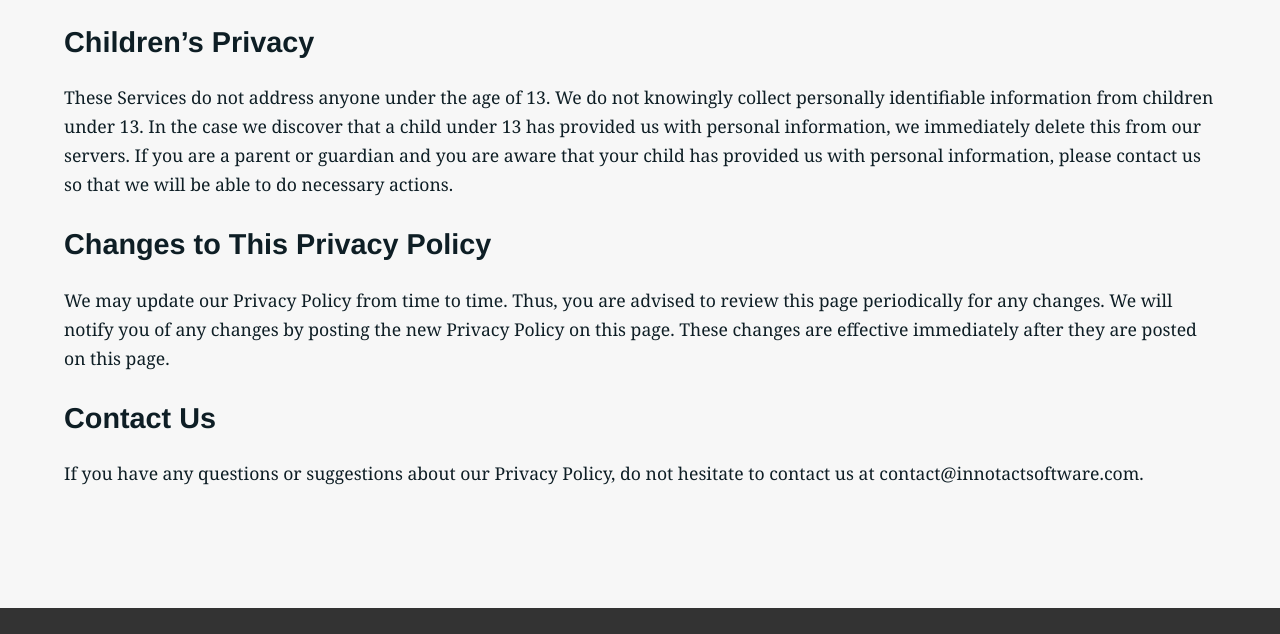
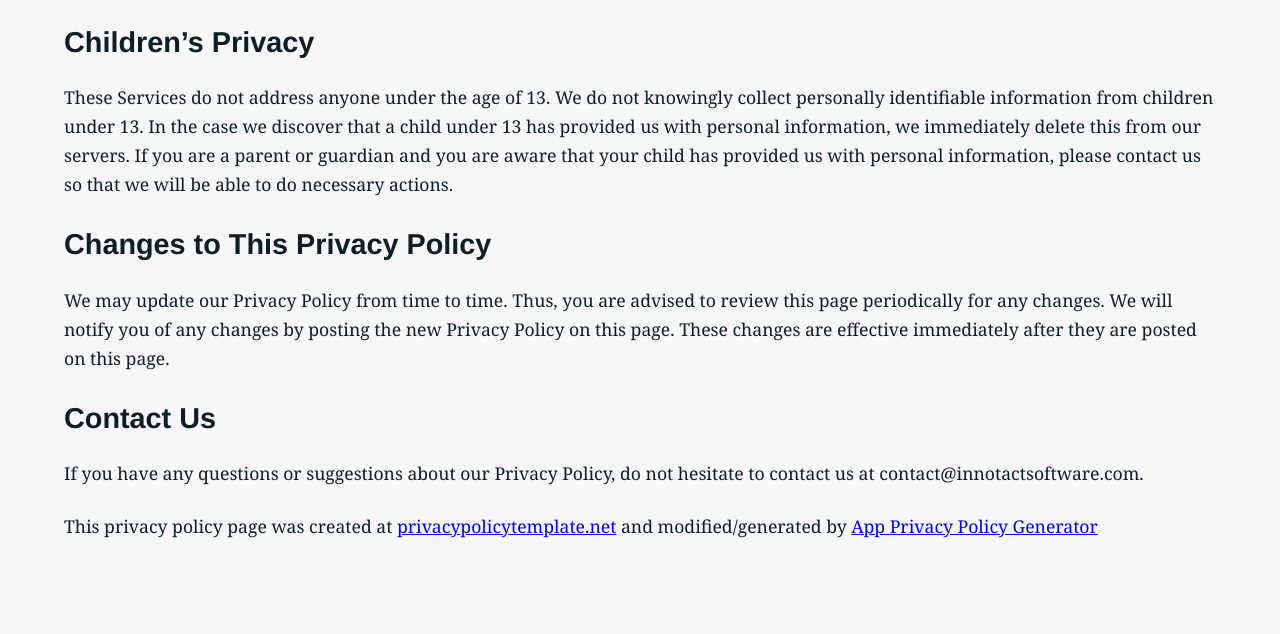
Before and after one commit to InnoTact/Web, a Gatsby site: page /wonderwall-borastapeter-privacy-policy in a window 1280 px wide. Shown: the part 1888-2522 px from the top of the page. Built offline with nearby package versions, Linux system fonts and the light colour scheme; Gatsby itself is replaced by a stand-in of ours.

Commit message:
Added text in privacy policy for Boråstapeter

```diff
--- a/src/pages/wonderwall-borastapeter-privacy-policy.js
+++ b/src/pages/wonderwall-borastapeter-privacy-policy.js
@@ -91,6 +91,12 @@ class PrivacyPolicy extends Component {
                         <Text dark>
                             If you have any questions or suggestions about our Privacy Policy, do not hesitate to contact us at contact@innotactsoftware.com.
                             </Text>
+
+                        <Text dark>
+                        This privacy policy page was created at&nbsp;<a href="https://privacypolicytemplate.net/" rel="nofollow" target="_blank">privacypolicytemplate.net</a>&nbsp;and modified/generated by&nbsp;<a href="https://app-privacy-policy-generator.firebaseapp.com/" rel="nofollow" target="_blank">App Privacy Policy Generator</a>
+                            </Text>
+
+                            <p></p>
                     </ContentWrapper>
                 </Section>
 
```
